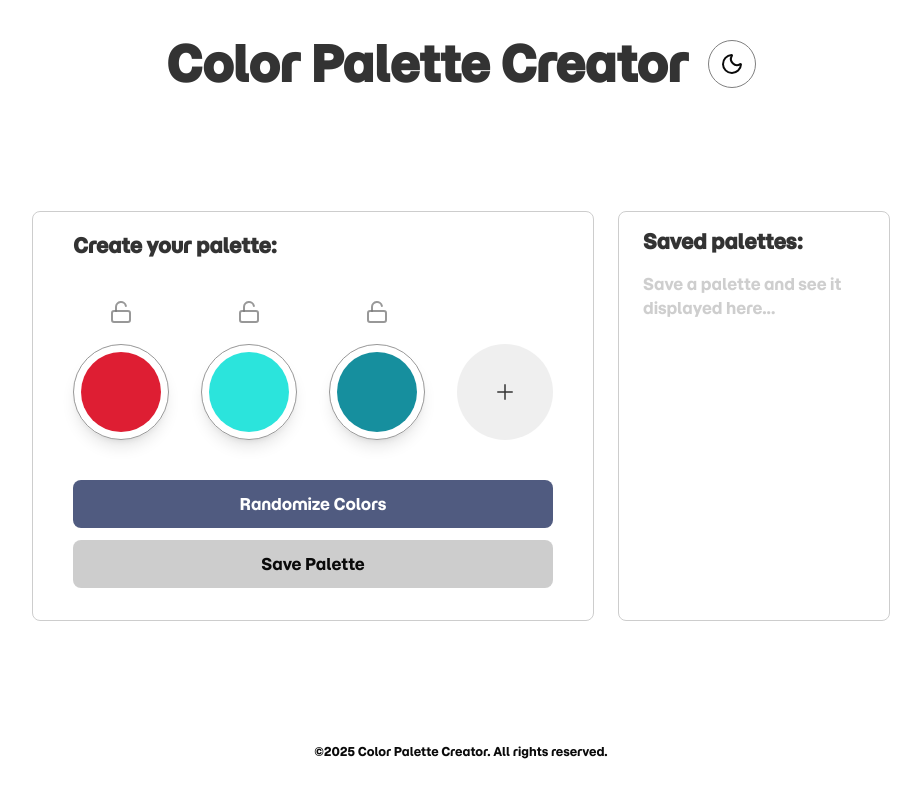
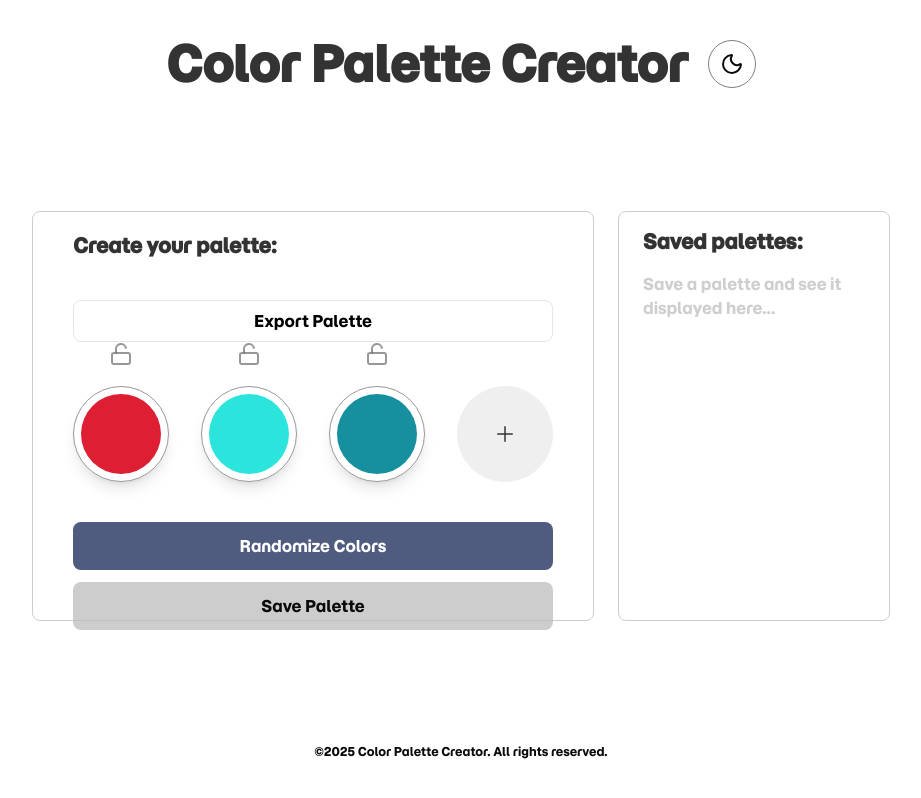
Before and after one commit to DanielG808/color-palette-creator, a Next.js app: page / in a window 1280 px wide. Shown: the whole page, without its empty margins (179-1100 px from the left). Built offline with nearby package versions, Linux system fonts and the light colour scheme.

Commit message:
adjusted colors on export palette button

```diff
--- a/components/color-palette-canvas.tsx
+++ b/components/color-palette-canvas.tsx
@@ -1,11 +1,14 @@
 "use client";
 
 import { TColorChip } from "@/lib/types/colorChip";
+import html2canvas from "html2canvas";
 // components
 import H1 from "./H1";
 import ColorPalette from "./color-palette";
 import RandomizeColorsButton from "./randomize-colors-button";
 import SavePaletteButton from "./save-palette-button";
+import { useRef, useState } from "react";
+import ExportPaletteButton from "./export-palette-button";
 
 type ColorPaletteCanvasProps = {
   colors: TColorChip[];
@@ -33,9 +36,48 @@ export default function ColorPaletteCanvas({
   savePalette,
 }: ColorPaletteCanvasProps) {
   const allLocked = isAllLocked();
+
+  // ref to the root palette div inside ColorPalette (forwardRef required)
+  const paletteRef = useRef<HTMLDivElement | null>(null);
+  const [exporting, setExporting] = useState(false);
+
+  const exportPalette = async (opts?: {
+    type?: "png" | "jpeg";
+    quality?: number;
+  }) => {
+    if (!paletteRef.current) return;
+    try {
+      setExporting(true);
+
+      const canvas = await html2canvas(paletteRef.current, {
+        backgroundColor: null, // preserves transparency; set a color if you want a BG
+        scale: 2, // increase for higher-res output
+        useCORS: true, // helpful if images/fonts are cross-origin and allowed
+      });
+
+      const type = opts?.type ?? "png";
+      const mime = type === "jpeg" ? "image/jpeg" : "image/png";
+      const quality = opts?.quality ?? 0.92;
+
+      const dataUrl = canvas.toDataURL(mime, quality);
+
+      const link = document.createElement("a");
+      link.href = dataUrl;
+      link.download = `palette.${type}`;
+      // Safari on iOS doesn't support link.click() for downloads — this covers most desktop/mobile browsers
+      link.click();
+    } catch (err) {
+      // you can show a toast or console log
+      console.error("Export failed", err);
+    } finally {
+      setExporting(false);
+    }
+  };
+
   return (
     <section className="flex-1 flex flex-col border border-calm-3/75 dark:border-white/35 h-[410px] px-5 md:px-10 py-5 rounded-md">
       <H1 className="mb-5 md:mb-10">Create your palette:</H1>
+      <ExportPaletteButton onExport={exportPalette} loading={exporting} />
       <ColorPalette
         colors={colors}
         colorsLength={colorsLength}
--- /dev/null
+++ b/components/export-palette-button.tsx
@@ -0,0 +1,28 @@
+"use client";
+
+type ExportPaletteButtonProps = {
+  onExport: (opts?: {
+    type?: "png" | "jpeg";
+    quality?: number;
+  }) => Promise<void> | void;
+  loading?: boolean;
+};
+
+export default function ExportPaletteButton({
+  onExport,
+  loading,
+}: ExportPaletteButtonProps) {
+  return (
+    <button
+      onClick={() => onExport({ type: "png" })}
+      disabled={loading}
+      className={`px-4 py-2 rounded-md transition ${
+        loading
+          ? "bg-gray-400 text-gray-800 cursor-wait"
+          : "border bg-white text-black hover:bg-gray-200"
+      }`}
+    >
+      {loading ? "Exporting..." : "Export Palette"}
+    </button>
+  );
+}
```
